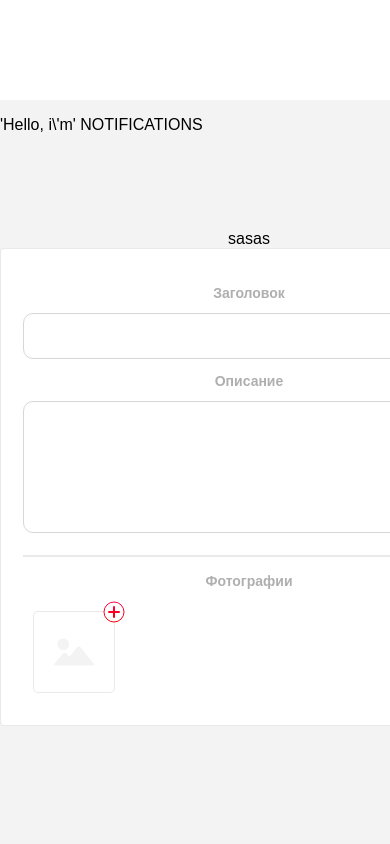
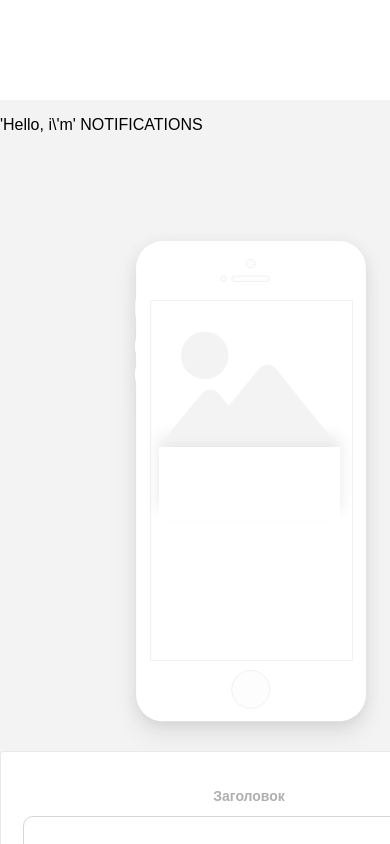
Before and after one commit to polnikale/notifications-app, a React (Create React App) app: page / in a window 390 px wide. Shown: the top 844 px of the page. Built offline with nearby package versions, Linux system fonts and the light colour scheme.

Commit message:
Начал работу над stateless компонентом  Phone. По-хорошему, даже закончил его. Теперь надо форму вынести в отдельный компонент

```diff
--- a/package.json
+++ b/package.json
@@ -6,15 +6,13 @@
     "react": "^16.4.1",
     "react-dom": "^16.4.1",
     "react-scripts": "1.1.4",
-    "redux": "^4.0.0"
+    "redux": "^4.0.0",
+    "react-redux": "^5.0.7"
   },
   "scripts": {
     "start": "react-scripts start",
     "build": "react-scripts build",
     "test": "react-scripts test --env=jsdom",
     "eject": "react-scripts eject"
-  },
-  "devDependencies": {
-    "react-redux": "^5.0.7"
   }
 }
--- /dev/null
+++ b/src/components/Main/Main.css
@@ -0,0 +1,3 @@
+main {
+  padding-right: 310px;
+}
--- a/src/components/Main/Main.js
+++ b/src/components/Main/Main.js
@@ -2,6 +2,7 @@ import React, { Fragment } from 'react';
 import NotificationCreate from '../NotificationCreate/NotificationCreate';
 import Notifications from '../Notifications/Notifications';
 import HeaderRoute from '../../containers/HeaderRoute';
+import './Main.css';
 
 
 function Main(props) {
--- a/src/components/NotificationCreate/NotificationCreate.css
+++ b/src/components/NotificationCreate/NotificationCreate.css
@@ -1,6 +1,5 @@
 .notifCreate-wrapper {
   padding-top: 80px;
-  padding-right: 310px;
   display: flex;
   flex-wrap: wrap;
   justify-content: space-around;
--- a/src/components/NotificationCreate/NotificationCreate.js
+++ b/src/components/NotificationCreate/NotificationCreate.js
@@ -1,6 +1,7 @@
 import React from 'react';
 import './NotificationCreate.css';
 import defaultSvg from './default.svg';
+import Phone from '../Phone/Phone';
 
 
 class NotificationCreate extends React.Component {
@@ -9,8 +10,6 @@ class NotificationCreate extends React.Component {
 
     this.handleInput = this.handleInput.bind(this);
     this.handleAddPhoto = this.handleAddPhoto.bind(this);
-    this.handleRemovePhoto = this.handleRemovePhoto.bind(this);
-    this.supportedImgFormat = ['jpg', 'JPG', 'png' ,'PNG' ,'jpeg' ,'JPEG', 'svg', 'SVG'];
 
     if (props.info) {
       this.state = {
@@ -41,46 +40,96 @@ class NotificationCreate extends React.Component {
     const url = window.URL.createObjectURL(photo);
     const photoSrcDotArr = photo.name.split('.');
     const photoSrcExt = photoSrcDotArr[photoSrcDotArr.length - 1];
-    if(!(this.supportedImgFormat.includes(photoSrcExt))) return; //решил сделать еще и тут проверку на тип файла. На всякий
+    if(!(supportedImgFormat.includes(photoSrcExt))) return; //решил сделать еще и тут проверку на тип файла. На всякий
     this.setState((prevState) => {
       return {pictures: [...prevState.pictures, url]};
     });
   }
 
-  handleRemovePhoto(pictureSrc) { // вместо event я передаю просто индекс
+  handleRemovePhoto(pictureSrc) {
     this.setState((prevState) => {
       const prevPictures = prevState.pictures.filter((picture) => {
-        console.log(picture);
-        console.log(pictureSrc);
         return !(picture === pictureSrc);
       });
       return {pictures: prevPictures};
     })
   }
-  render() {
-    let photos = (
+
+  renderPhotos(pictures) {
+    return (
       <ul className="photos">
-        {this.state.pictures.map((picture, index) =>
-          <li key={picture}>
-            <img src={picture} alt={picture} />
-            <span className="rubbish-svg" onClick={this.handleRemovePhoto.bind(this, picture)}/>
-          </li>
-        )}
-        <li>
-          <img src={defaultSvg} className="default-svg" alt="defaultimg"/>
-          <label alt="add new svg" htmlFor="newImg" className="plus-svg"/>
-          <input type="file" id="newImg" accept="image/x-png,image/gif,image/jpeg" onChange={this.handleAddPhoto}/>
-        </li>
+        {pictures.map((picture, index) => {
+          return this.renderUserPhoto(picture)
+        })}
+        {this.renderDefaultPhoto()}
       </ul>
     )
+  }
+
+  renderUserPhoto(picture) {
+    return (
+      <li key={picture}>
+        <img
+          src={picture}
+          alt={picture}
+        />
+        <span
+          className="rubbish-svg"
+          onClick={this.handleRemovePhoto.bind(this, picture)}
+        />
+      </li>
+    )
+  }
+  renderDefaultPhoto() {
+    return (
+      <li>
+        <img
+          src={defaultSvg}
+          className="default-svg"
+          alt="defaultimg"
+        />
+        <label
+          alt="add new svg"
+          htmlFor="newImg"
+          className="plus-svg"
+        />
+        <input
+          type="file"
+          id="newImg"
+          accept="image/x-png,image/gif,image/jpeg"
+          onChange={this.handleAddPhoto}
+        />
+      </li>
+    )
+  }
+
+  render() {
+    const { pictures, heading, description } = this.state;
+
+    let photos = this.renderPhotos(pictures);
     return(
       <div className="notifCreate-wrapper">
-        <div className="phone" >sasas</div>
+        <Phone
+          picture={pictures[0]}
+          heading={heading}
+          description={description}
+        />
         <div className="new-notification">
           <h4>Заголовок</h4>
-          <input type="text" name="heading" value={this.state.heading} onInput={this.handleInput} />
+          <input
+            type="text"
+            name="heading"
+            value={this.state.heading}
+            onInput={this.handleInput}
+          />
           <h4>Описание</h4>
-          <textarea type="text" rows="6" name="description" value={this.state.description} onInput={this.handleInput} />
+          <textarea
+            type="text"
+            rows="6"
+            name="description"
+            value={this.state.description}
+            onInput={this.handleInput}
+          />
           <h4 className="photos">Фотографии</h4>
           {photos}
         </div>
@@ -89,4 +138,6 @@ class NotificationCreate extends React.Component {
   }
 }
 
+const supportedImgFormat = ['jpg', 'JPG', 'png' ,'PNG' ,'jpeg' ,'JPEG', 'svg', 'SVG'];
+
 export default NotificationCreate;
--- /dev/null
+++ b/src/components/Phone/Phone.css
@@ -0,0 +1,35 @@
+.phone {
+  background-image: url('./phone.svg');
+  object-fit: contain;
+  width: 231px;
+  height: 481px;
+  padding: 20px;
+}
+
+.notification img {
+  width: 178px;
+  opacity: 0.95;
+}
+
+.notification {
+  border-radius: 5px;
+  margin: 80px 25px;
+}
+.notification figcaption {
+  background-image: linear-gradient(to bottom, rgba(255, 255, 255, 0.57), #ffffff), linear-gradient(rgba(255, 255, 255, 0.81), rgba(255, 255, 255, 0.81));
+  box-shadow: 0 -10px 15px 0 rgba(0, 0, 0, 0.09), inset 0 2px 1px 0 rgba(255, 255, 255, 0.1);
+  text-align: center;
+  padding: 30px 20px;
+}
+
+.notification h4 {
+  font-family: 'Open Sans', sans-serif;
+  font-size: 10px;
+  color: #000;
+  margin-bottom: 10px;
+}
+
+.notification p {
+  font-size: 8px;
+  color: #9e9e9e;
+}
--- /dev/null
+++ b/src/components/Phone/Phone.js
@@ -0,0 +1,24 @@
+import React from 'react';
+import defaultSvg from './default.svg';
+import './Phone.css';
+
+function Phone(props) {
+  const { heading, description, picture } = props;
+  const pictureToDisplay = picture || defaultSvg;
+  return (
+    <div className="phone">
+      <figure className="notification">
+        <img
+          src={pictureToDisplay}
+          alt={picture}
+        />
+        <figcaption>
+          <h4>{heading}</h4>
+          <p>{description}</p>
+        </figcaption>
+      </figure>
+    </div>
+  )
+}
+
+export default Phone;
```
Also changed, not shown: src/components/Phone/default.svg (added), src/components/Phone/phone.svg (added).
